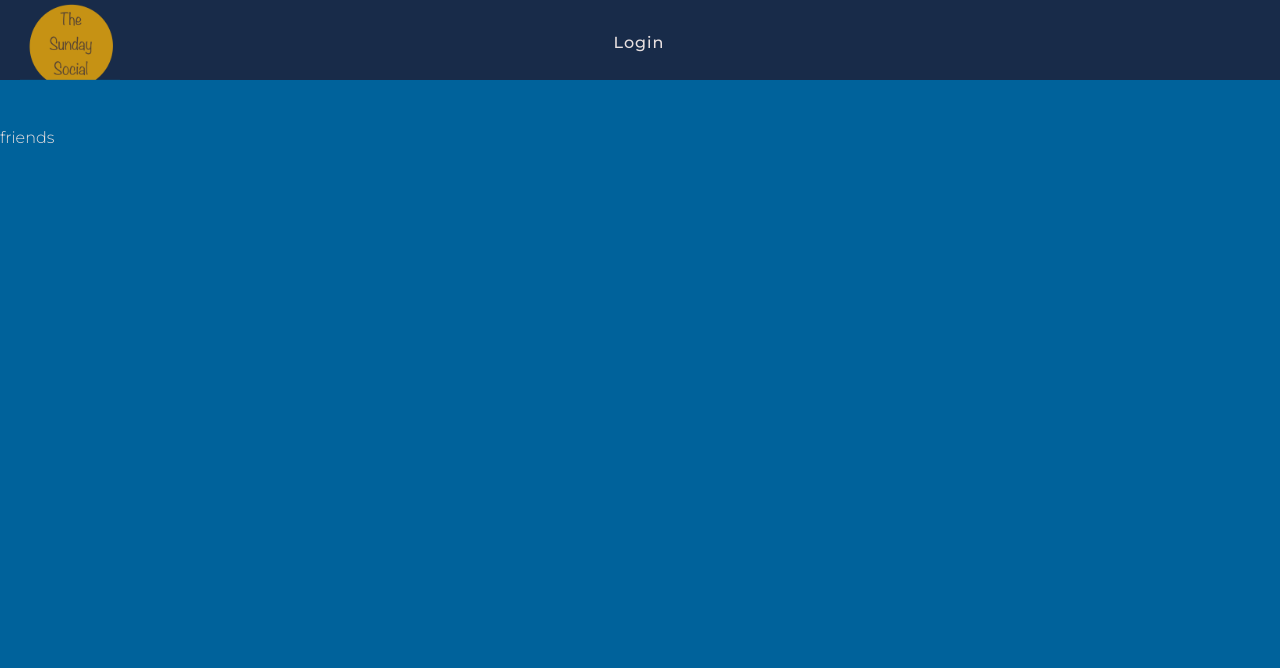
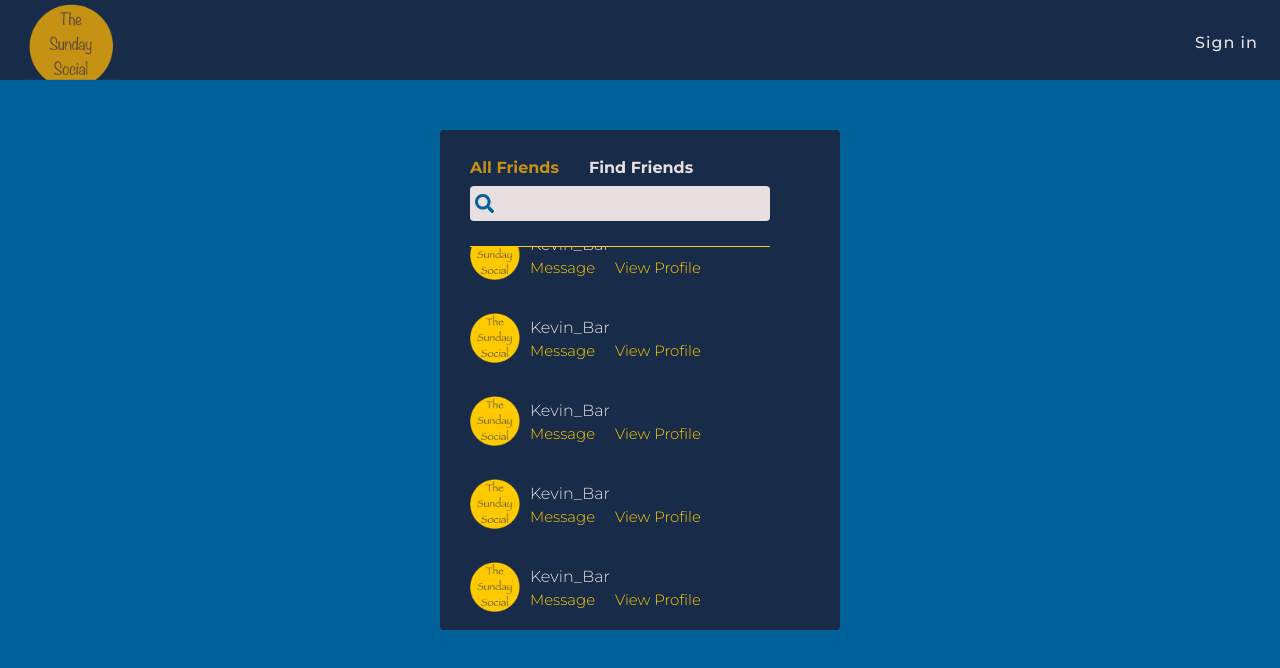
Before and after one commit to marissacraig/the-sunday-social, a React (Vite) app in the folder client/: page /friends in a window 1280 px wide. Shown: the top 668 px of the page. Built offline with nearby package versions, Linux system fonts and the light colour scheme; no server answers.

Commit message:
added friend search UI

```diff
--- /dev/null
+++ b/client/src/components/FriendResults/index.css
@@ -0,0 +1,96 @@
+.friend-finder-aside {
+    margin: 0 auto;
+    width: 400px;
+    padding: 30px;
+    padding-top: 0;
+    background-color: var(--primary-color);
+    border-radius: var(--border-radius);
+    max-height: 500px;
+    overflow-y: auto;
+}
+
+.top-search-bar {
+    position: fixed;
+    padding-top: 30px;
+    background-color: var(--primary-color);
+}
+
+.friend-finder-aside::-webkit-scrollbar {
+    width: 2px;
+}
+
+.friend-search-option {
+    display: flex;
+}
+
+.friend-search-option .make-active {
+    color: var(--tertiary-color);
+}
+
+.friend-search-option h2:first-child {
+    margin-right: 30px;
+}
+
+.friend-search-option h2:hover {
+    cursor: pointer;
+    color: var(--tertiary-color);
+}
+
+.search-results {
+    margin-top: 100px;
+}
+
+.search-input-div {
+    position: relative;
+    border-bottom: 1px solid var(--accent-color);
+}
+
+.search-input-div svg {
+    position: absolute;
+    left: 5px;
+    font-size: 1.2rem;
+    top: 18px;
+    color: var(--secondary-color)
+}
+
+.search-friends-input {
+    font-weight: 500;
+    border: none;
+    background-color: var(--off-white);
+    border-radius: var(--border-radius);
+    padding: 8px;
+    padding-left: 30px;
+    letter-spacing: 1px;
+    color: var(--primary-color);
+    margin-bottom: 25px;
+    margin-top: 10px;
+    width: 300px
+}
+
+.search-friends-input:focus {
+    outline: none;
+    border: none;
+}
+
+.single-friend {
+    display: flex;
+    align-items: center;
+    margin-bottom: 30px;
+}
+
+.single-friend .button-row {
+    display: flex;
+    justify-content: space-around;
+    font-size: .93rem;
+    margin-top: 8px;
+    color: var(--accent-color)
+}
+
+.button-row p:hover {
+    cursor: pointer;
+}
+
+.single-friend p {
+    margin-left: 10px;
+    margin-right: 10px;
+}
--- /dev/null
+++ b/client/src/components/FriendResults/index.jsx
@@ -0,0 +1,159 @@
+import { FaSearch } from 'react-icons/fa'
+import { useState } from 'react'
+import './index.css'
+
+function FriendResults() {
+
+    const [isFindingFriend, setIsFindingFriends] = useState(false)
+
+    return (
+        <aside className="friend-finder-aside">
+
+            <div className='top-search-bar'>
+
+                <div className="friend-search-option">
+                    <h2 onClick={() => setIsFindingFriends(false)} className={isFindingFriend ? "" : "make-active"}>All Friends</h2>
+                    <h2 onClick={() => setIsFindingFriends(true)} className={isFindingFriend ? "make-active" : ""}>Find Friends</h2>
+                </div>
+
+                <div className='search-input-div'>
+                    <input
+                        type="text"
+                        className="search-friends-input"
+                    />
+                    <FaSearch />
+                </div>
+            </div>
+
+            <div className="search-results">
+
+                <div className="single-friend">
+                    <figure><img width={50} src="/logo.png" /></figure>
+                    <div className="friend-info">
+                        <p>Kevin_Bar</p>
+                        <div className='button-row'>
+                            <p>Message</p>
+                            <p>View Profile</p>
+                            {/* <p>Friend Request</p> */}
+                        </div>
+                    </div>
+                </div>
+
+
+                <div className="single-friend">
+                    <figure><img width={50} src="/logo.png" /></figure>
+                    <div className="friend-info">
+                        <p>Kevin_Bar</p>
+                        <div className='button-row'>
+                            <p>Message</p>
+                            <p>View Profile</p>
+                            {/* <p>Friend Request</p> */}
+                        </div>
+                    </div>
+                </div>
+
+
+                <div className="single-friend">
+                    <figure><img width={50} src="/logo.png" /></figure>
+                    <div className="friend-info">
+                        <p>Kevin_Bar</p>
+                        <div className='button-row'>
+                            <p>Message</p>
+                            <p>View Profile</p>
+                            {/* <p>Friend Request</p> */}
+                        </div>
+                    </div>
+                </div>
+
+                <div className="single-friend">
+                    <figure><img width={50} src="/logo.png" /></figure>
+                    <div className="friend-info">
+                        <p>Kevin_Bar</p>
+                        <div className='button-row'>
+                            <p>Message</p>
+                            <p>View Profile</p>
+                            {/* <p>Friend Request</p> */}
+                        </div>
+                    </div>
+                </div>
+
+                <div className="single-friend">
+                    <figure><img width={50} src="/logo.png" /></figure>
+                    <div className="friend-info">
+                        <p>Kevin_Bar</p>
+                        <div className='button-row'>
+                            <p>Message</p>
+                            <p>View Profile</p>
+                            {/* <p>Friend Request</p> */}
+                        </div>
+                    </div>
+                </div>
+
+                <div className="single-friend">
+                    <figure><img width={50} src="/logo.png" /></figure>
+                    <div className="friend-info">
+                        <p>Kevin_Bar</p>
+                        <div className='button-row'>
+                            <p>Message</p>
+                            <p>View Profile</p>
+                            {/* <p>Friend Request</p> */}
+                        </div>
+                    </div>
+                </div>
+
+                <div className="single-friend">
+                    <figure><img width={50} src="/logo.png" /></figure>
+                    <div className="friend-info">
+                        <p>Kevin_Bar</p>
+                        <div className='button-row'>
+                            <p>Message</p>
+                            <p>View Profile</p>
+                            {/* <p>Friend Request</p> */}
+                        </div>
+                    </div>
+                </div>
+
+                <div className="single-friend">
+                    <figure><img width={50} src="/logo.png" /></figure>
+                    <div className="friend-info">
+                        <p>Kevin_Bar</p>
+                        <div className='button-row'>
+                            <p>Message</p>
+                            <p>View Profile</p>
+                            {/* <p>Friend Request</p> */}
+                        </div>
+                    </div>
+                </div>
+
+                <div className="single-friend">
+                    <figure><img width={50} src="/logo.png" /></figure>
+                    <div className="friend-info">
+                        <p>Kevin_Bar</p>
+                        <div className='button-row'>
+                            <p>Message</p>
+                            <p>View Profile</p>
+                            {/* <p>Friend Request</p> */}
+                        </div>
+                    </div>
+                </div>
+
+                <div className="single-friend">
+                    <figure><img width={50} src="/logo.png" /></figure>
+                    <div className="friend-info">
+                        <p>Kevin_Bar</p>
+                        <div className='button-row'>
+                            <p>Message</p>
+                            <p>View Profile</p>
+                            {/* <p>Friend Request</p> */}
+                        </div>
+                    </div>
+                </div>
+
+
+
+            </div>
+        </aside>
+    )
+}
+
+export default FriendResults;
--- a/client/src/components/MobileNav/index.jsx
+++ b/client/src/components/MobileNav/index.jsx
@@ -16,9 +16,8 @@ function MobileNav() {
     }
 
     return (
-        <>
+        <nav className="mobile-nav">
         <div onClick={closeHamburger} className={isMobileOpen ? 'clickable-mobile-backdrop-display' : '.clickable-mobile-backdrop-display-none'}></div>
-        <nav className="mobile-nav">
             {isMobileOpen ? closeIcon : hamburgerIcon}
             {isMobileOpen &&
                 <NavLinks
@@ -27,7 +26,6 @@ function MobileNav() {
                 />
             }
         </nav>
-        </>
     )
 }
 
--- a/client/src/components/NavLinks/index.jsx
+++ b/client/src/components/NavLinks/index.jsx
@@ -97,7 +97,7 @@ function NavLinks({ closeHamburger, isMobile }) {
                 <nav className='navLinks'>
                     <ul>
                         <li>
-                            <p onClick={() => setShowModal(true)}>Login</p>
+                            <p onClick={() => setShowModal(true)}>Sign in</p>
                         </li>
                     </ul>
                 </nav>
--- a/client/src/index.css
+++ b/client/src/index.css
@@ -198,7 +198,7 @@ ol, ul {
   position: relative;
   background-color: var(--primary-color);
   border-radius: var(--border-radius);
-  box-shadow: inset 0px 0px 7px 4px rgba(0, 0, 0, 0.35);
+  box-shadow: 0px 0px 15px 1px rgba(0, 0, 0, 0.4)
 }
 
 .user-profile-image-bio {
--- a/client/src/pages/friends.jsx
+++ b/client/src/pages/friends.jsx
@@ -1,7 +1,13 @@
-function Friends() {
+import FriendResults from "../components/FriendResults";
+
+function FriendPage() {
     return (
-        <p>friends</p>
+        <main>
+            <FriendResults />
+
+        </main>
+
     )
 }
 
-export default Friends
+export default FriendPage;
--- a/client/src/pages/homePage.jsx
+++ b/client/src/pages/homePage.jsx
@@ -34,7 +34,7 @@ function HomePage() {
     }, [showAddPostModal])
 
     return (
-        <>
+        <main>
             {userData &&
                 <>
                     <p className="homepage-greeting">Hello, {userData.username}. Let&apos;s get social...</p>
@@ -68,7 +68,7 @@ function HomePage() {
                 })
             }
 
-        </>
+        </main>
     )
 }
 
--- a/client/src/pages/messages.jsx
+++ b/client/src/pages/messages.jsx
@@ -8,8 +8,7 @@ function Messages() {
     const [makeButtonDisappear, setMakeButtonDisappear] = useState(false);
 
     return (
-        <>
-            <h1 className="page-heading">Messages</h1>
+        <main>
             {/* FLOATING BUTTON */}
             {showAddPostModal &&
                 <AddPostModal
@@ -25,7 +24,7 @@ function Messages() {
                 makeButtonDisappear={makeButtonDisappear}
                 showAddPostModal={showAddPostModal}
             />
-        </>
+        </main>
 
 
     )
--- a/client/src/pages/profilePage.jsx
+++ b/client/src/pages/profilePage.jsx
@@ -69,8 +69,7 @@ function ProfilePage() {
         }
     }
     return (
-        <>
-            <h1 className="page-heading">Profile</h1>
+        <main>
             {/* FLOATING BUTTON */}
             {showAddPostModal &&
                 <AddPostModal
@@ -154,16 +153,9 @@ function ProfilePage() {
                     )
                 })
             }
-        </>
+        </main>
     )
 
 }
 
 export default ProfilePage;
-
-// name
-// location
-// currently learning
-// strongest language
-// relationship status
-// Bio
```
Also changed, not shown: client/src/components/MobileNav/index.css (+7 -7 lines).
